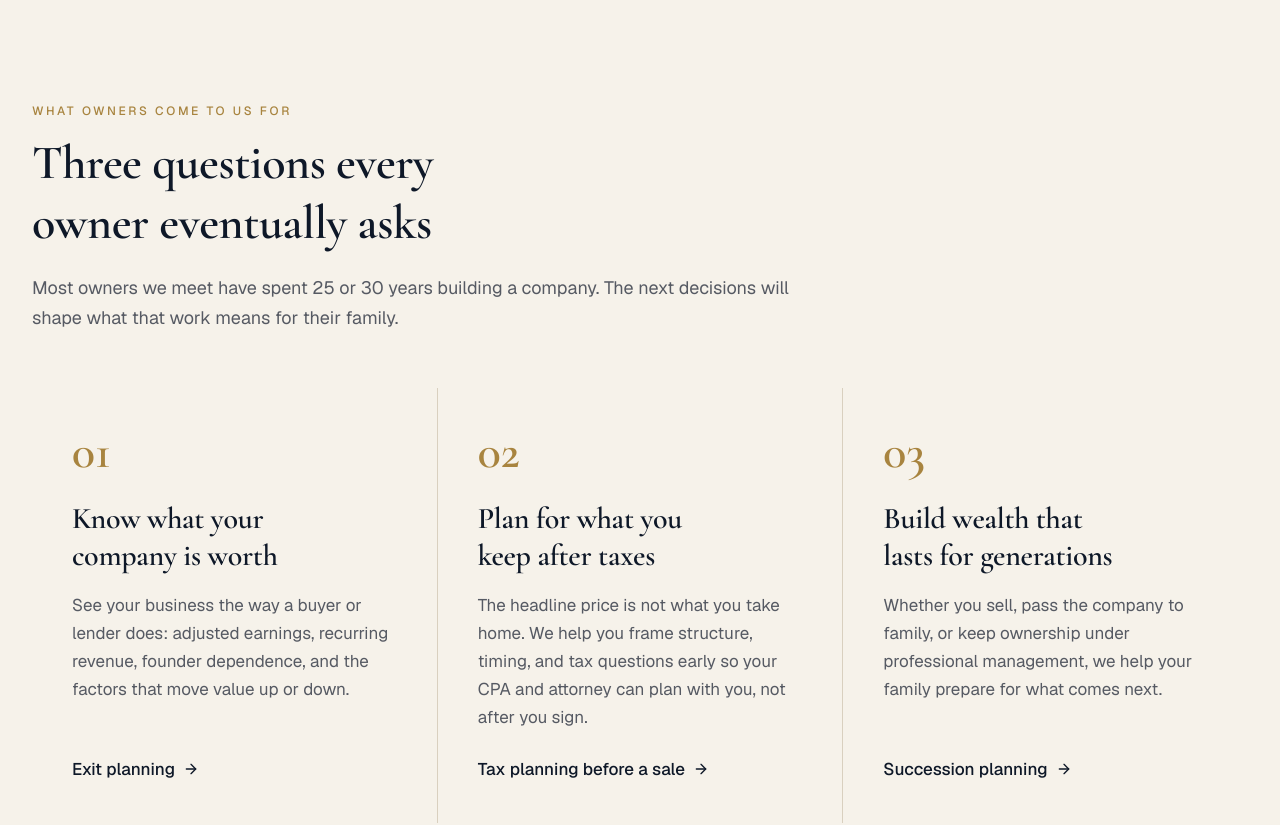
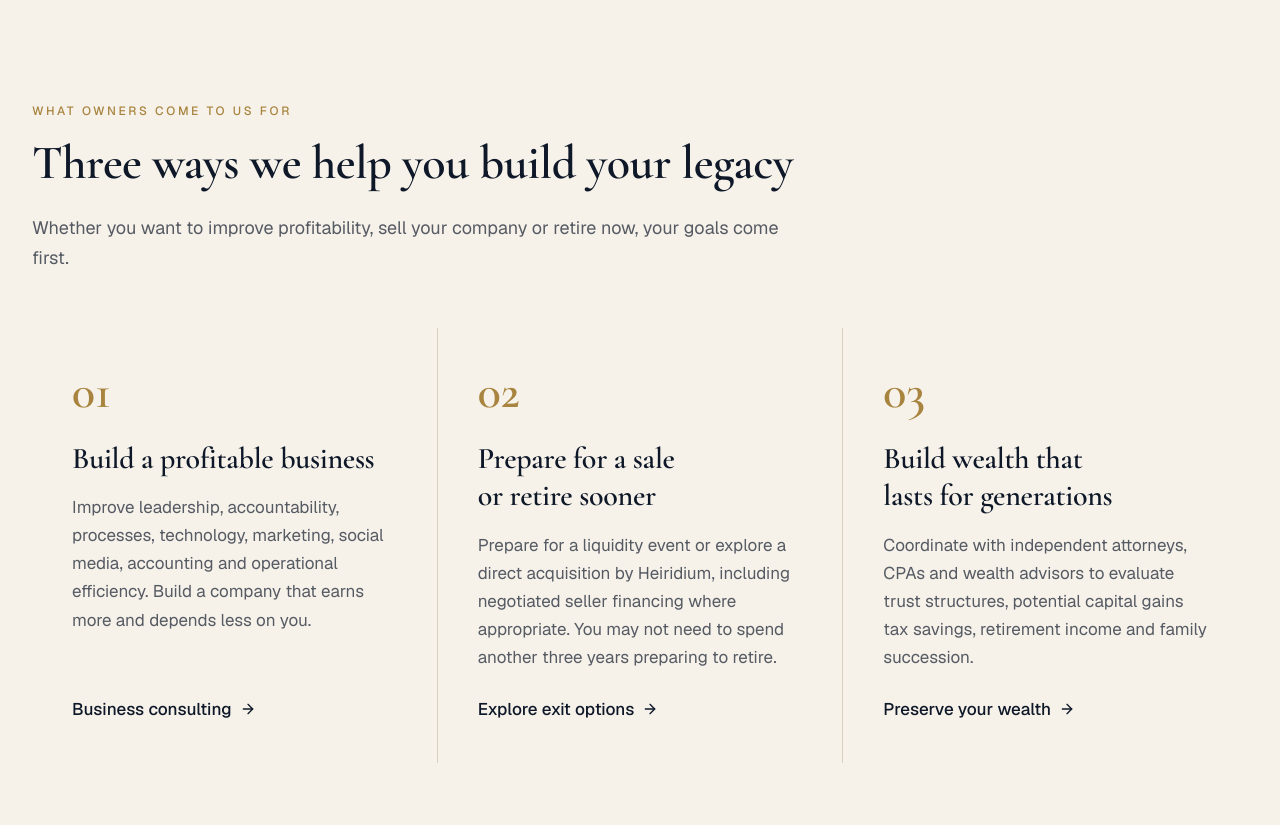
Before and after one commit to markgilbaugh-art/Heiridium, a Next.js app: page / in a window 1280 px wide. Shown: the part 1000-1825 px from the top of the page. Built offline with nearby package versions, Linux system fonts and the light colour scheme.

Commit message:
Update Heiridium consulting and acquisition positioning

```diff
--- a/components/home/outcomes.tsx
+++ b/components/home/outcomes.tsx
@@ -4,22 +4,22 @@ import { Container, SectionHeading } from '@/components/site/sections'
 
 const outcomes = [
   {
-    title: 'Know what your company is worth',
-    text: 'See your business the way a buyer or lender does: adjusted earnings, recurring revenue, founder dependence, and the factors that move value up or down.',
-    href: '/exit-planning',
-    link: 'Exit planning',
+    title: 'Build a profitable business',
+    text: 'Improve leadership, accountability, processes, technology, marketing, social media, accounting and operational efficiency. Build a company that earns more and depends less on you.',
+    href: '/how-we-help',
+    link: 'Business consulting',
   },
   {
-    title: 'Plan for what you keep after taxes',
-    text: 'The headline price is not what you take home. We help you frame structure, timing, and tax questions early so your CPA and attorney can plan with you, not after you sign.',
-    href: '/tax-planning-before-a-sale',
-    link: 'Tax planning before a sale',
+    title: 'Prepare for a sale or retire sooner',
+    text: 'Prepare for a liquidity event or explore a direct acquisition by Heiridium, including negotiated seller financing where appropriate. You may not need to spend another three years preparing to retire.',
+    href: '/exit-planning',
+    link: 'Explore exit options',
   },
   {
     title: 'Build wealth that lasts for generations',
-    text: 'Whether you sell, pass the company to family, or keep ownership under professional management, we help your family prepare for what comes next.',
-    href: '/succession-planning',
-    link: 'Succession planning',
+    text: 'Coordinate with independent attorneys, CPAs and wealth advisors to evaluate trust structures, potential capital gains tax savings, retirement income and family succession.',
+    href: '/tax-planning-before-a-sale',
+    link: 'Preserve your wealth',
   },
 ]
 
@@ -29,8 +29,8 @@ export function Outcomes() {
       <Container>
         <SectionHeading
           eyebrow="What owners come to us for"
-          title="Three questions every owner eventually asks"
-          intro="Most owners we meet have spent 25 or 30 years building a company. The next decisions will shape what that work means for their family."
+          title="Three ways we help you build your legacy"
+          intro="Whether you want to improve profitability, sell your company or retire now, your goals come first."
         />
         <div className="mt-14 grid gap-px bg-border md:grid-cols-3">
           {outcomes.map((o, i) => (
```
